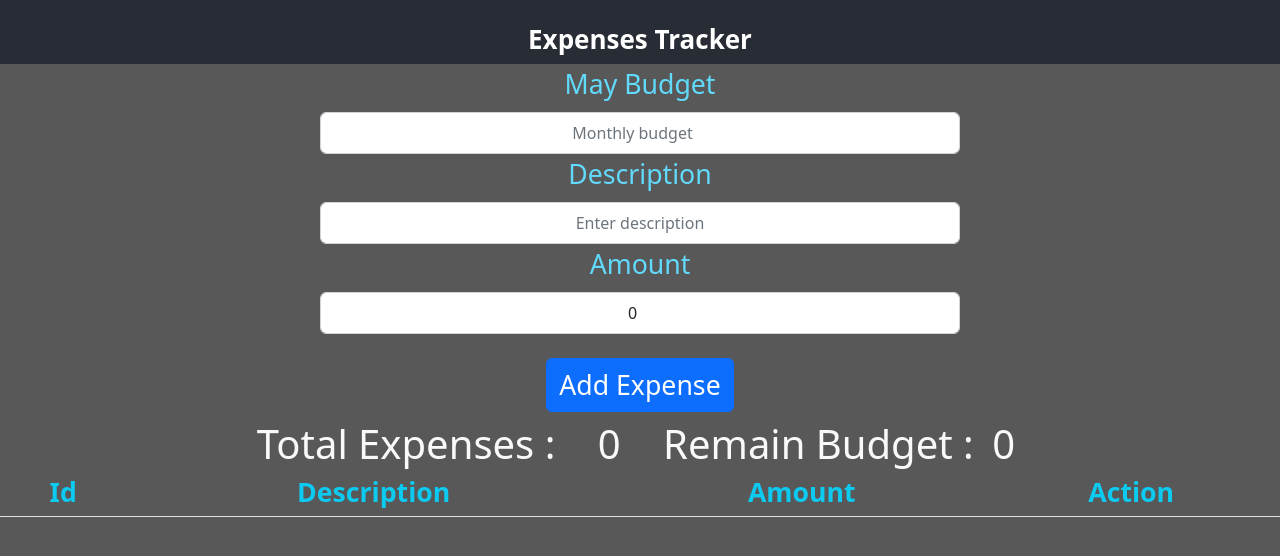
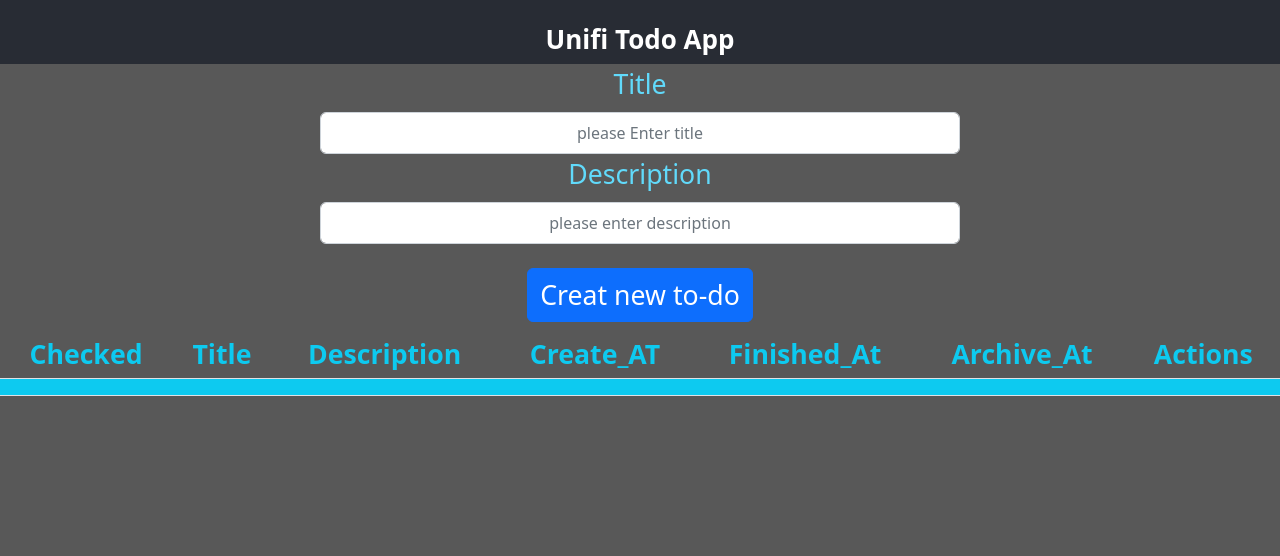
Before and after one commit to ashehata8888/expense_tracker, a React (Create React App) app: page / in a window 1280 px wide. Shown: the top 556 px of the page. Built offline with nearby package versions, Linux system fonts and the light colour scheme.

Commit message:
first commet

```diff
--- a/src/App.css
+++ b/src/App.css
@@ -35,12 +35,12 @@
   color: #61dafb;
 }
 
-.budget {
+.title {
   color : #61dafb;
   font-size: 20pt;
 }
 
-.budgetTxt {
+.titleTxt {
   font-size: 20pt;
   min-width: 450px;
 }
--- a/src/App.js
+++ b/src/App.js
@@ -16,7 +16,7 @@ function App() {
   return (
     <div className="App">
       <header className="App-header">
-       Expenses Tracker
+       Unifi Todo App
       </header>
 
 
--- a/src/DynamicTable.jsx
+++ b/src/DynamicTable.jsx
@@ -9,16 +9,34 @@ import 'react-toastify/dist/ReactToastify.css';
 function DynamicTable(){
 
   const [TableData,setTableData] = useState([{
-    Id: "" , Description:"", Amount:0 ,Action:""
+    // Id: "" , Description:"", Amount:0 ,Action:""
+    Checked:"", Title:"", Description:"", Create_AT:"",Finished_At:"",Archive_At:"",Actions:""
   }])
+
+  const [title,settitle] = useState("")
   const [description,setDescription] = useState('')
-  const [amount, setAmount] = useState(0)
+  const [createdAt, setcreatedAt] = useState('')
+  const [finishedAt, setfinishedAt] = useState('')
+  const [archiveAt, setarchiveAt] = useState('')
+  const [checked,setChecked]=useState(false)
+
   const [realDelete,setRealDelete] = useState(0)
+  const [realEdit,setRealEdit] = useState(0)
+  const [realArchive,setRealArchive] = useState(0)
+
   const [dayId,setDayId] = useState(1)
+  const [checkboxInx,setCheckboxInx]=useState(0)
+
+
   const [totalExp , setTotalExp] = useState(0)
-  const [budgetRem,setBudgetRem] = useState(0)
+  const [titleRem,settitleRem] = useState(0)
+  const [amount,setAmount]=useState(0)
 
-  const [budget,setBudget] = useState("")
+  const [actions,setAction]=useState('Ahmed')
+
+
+
+
 
   const d = new Date();
 let month = d.getMonth() + 1 ;
@@ -93,31 +111,31 @@ useEffect(()=>{
 
   const newList = clonforDel.filter((item) => item.Id !== realDelete);
   setTableData(newList)
-let totalArr = []
-  let total = 0
-  for(let x = 0 ; x < newList.length ; x++){
-     total = total + TableData != undefined && newList[x]["Amount"]
-     console.log("totalTest", TableData != undefined && newList[x]["Amount"])
-     console.log("testX",x)
-    //  setTotalExp(total)
-    totalArr.push(parseInt(newList[x]["Amount"]))
 
-  }
-  // console.log("totalArrTest",totalArr)
-  const sum = totalArr.reduce((partialSum, a) => partialSum + a, 0);
-console.log("totalArrTest",sum); // 6
+},[realDelete])
 
-  setTotalExp(sum)
 
-  setBudgetRem(budget - sum)
-},[realDelete])
+// test
+useEffect(()=>{
+
+  const date = new Date().toLocaleString()
+
+    const archiveTodo = (inx)=>{
+      let cloneTable = [...TableData]
+      cloneTable[inx].Archive_At=date
+      setTableData(cloneTable)
+      }
+      realArchive > 0 && realArchive !=  undefined && archiveTodo(realArchive)
+
+
+},[realArchive])
 
 
 
 
   const trashIconButton = (inx)=>{
 
-    // console.log("testCloneDelIn",clonforDel)
+    console.log("testCloneDelIn",inx)
 
     const onclickTrash = (inx) =>{
 
@@ -127,12 +145,88 @@ console.log("totalArrTest",sum); // 6
 
     }
 
+    const onclickArchive = (inx) => {
+      setRealArchive(inx)
+     }
+
+
+    const onclickEdit = (inx) => {
+     setRealEdit(inx)
+    }
+
     console.log("test for inx of Delete Obj...",inx)
-    return(
-      <button className="btn btn-danger" onClick={(e)=>{onclickTrash(inx)}
-    }>🗑️</button>
+
+    return (
+  <>
+     <button className="mr-2" style={{marginRight:"8px",background:"none"}} onClick={(e)=>{onclickTrash(inx)}}>🗑️</button>
+     <button className="mr-2" style={{marginRight:"8px",background:"none"}} onClick={(e)=>{onclickEdit(inx)}}>🖊</button>
+     <button className="mr-2" style={{marginRight:"8px",background:"none"}} onClick={(e)=>{onclickArchive(inx)}}>💾</button>
+  </>
+
     )
 
+
+  }
+
+
+  useEffect(()=>{
+
+    const date = new Date().toLocaleString()
+
+    const finishedTodo = (checkboxInx)=>{
+      console.log("testtableData",TableData)
+      console.log("testtableData",checkboxInx)
+      let cloneTable = [...TableData]
+      cloneTable[checkboxInx].Finished_At=date
+      setTableData(cloneTable)
+      }
+      checkboxInx > 0 && checkboxInx !=  undefined && finishedTodo(checkboxInx)
+// trashIconButton(checkboxInx)
+
+  },[checkboxInx])
+  // dayId,
+
+
+  let cloneTable = [...TableData]
+  // console.log("cloneTable",TableData)
+
+
+  const checkBox = (inx)=>{
+
+
+
+    const date = new Date().toLocaleString()
+    console.log("cloneTable",cloneTable)
+    const handleChange = (e) => {
+
+
+      setChecked(e.target.checked)
+
+  console.log("testonChange",e.target.checked)
+      if(e.target.checked == true){
+        console.log("the check box checked successfully")
+        // setfinishedAt("finished")
+        setCheckboxInx(inx)
+        // finishedTodo(inx)
+
+
+  // cloneTable[inx].Finished_At="finished"
+  console.log("cloneTable",inx)
+  setTimeout(()=>console.log("cloneTable",TableData),100)
+
+  // setTableData(cloneTable)
+
+      }
+
+
+      setTimeout(()=>console.log("testCheckBoxdate",finishedAt),200)
+    };
+    return (
+      <div>
+      <input type="checkbox" onChange={(e)=>handleChange(e)} />
+    </div>
+      // <input type="checkbox" id={inx}  />
+    )
   }
 
   // if (TableData != undefined && TableData[0].Id == 0 && TableData.length == 2){
@@ -143,8 +237,8 @@ console.log("totalArrTest",sum); // 6
   // let dayId = TableData != undefined && TableData.length - 1
 
   const addvalidate = ()=>{
-    if(budget != "" && description != "" && amount != 0){
-      addExp()
+    if(title != "" && description != ""){
+      addTodo()
     } else {
 
       toast("Please complete all entries!!!"
@@ -165,13 +259,22 @@ console.log("totalArrTest",sum); // 6
   }
 
 
-  const addExp = ()=>{
+  const addTodo = ()=>{
+    const date = new Date().toLocaleString()
+
+
     // e.preventDefault()
     // dayId = TableData != undefined && dayId + 1
 
     setDayId(dayId + 1)
 
-    let mainObj = {Id: dayId , Description:`${description}`, Amount:amount ,Action:trashIconButton(dayId)}
+console.log("testDate",date)
+    setcreatedAt(date)
+
+
+    let mainObj = {
+      Id: dayId ,
+      Checked:checkBox(dayId),Title:`${title}`, Description:`${description}`, Create_AT:`${date}` , Finished_At:`${finishedAt}`,Archive_At:`${archiveAt}`,Actions:trashIconButton(dayId)}
     let cloneTableData = TableData != undefined && [...TableData]
      cloneTableData = TableData != undefined && [...cloneTableData,mainObj]
 
@@ -184,30 +287,10 @@ console.log("totalArrTest",sum); // 6
 
     // const newList = clonforDel.filter((item) => item.Id !== realDelete);
     // setTableData(newList)
-  let totalArr = []
-    let total = 0
-    setTimeout(()=>{
 
-      for(let x = 0 ; x < cloneTableData.length ; x++){
-        total = total + cloneTableData != undefined && cloneTableData[x]["Amount"]
-        console.log("totalTest", cloneTableData[x]["Amount"])
-        console.log("testX",x)
-       //  setTotalExp(total)
-       totalArr.push(parseInt(cloneTableData[x]["Amount"]))
-      //  totalArr.push(parseInt(amount))
-      console.log("totalArr..",totalArr)
 
-   //     const sum = totalArr.reduce((partialSum, a) => partialSum + a, 0);
-   // console.log("totalArrTest",sum); // 6
-     }
-     // console.log("totalArrTest",totalArr)
-     const sum = totalArr.reduce((partialSum, a) => partialSum + a, 0);
-   console.log("totalArrTest",sum); // 6
 
-    setTotalExp(sum)
 
-    setBudgetRem(budget - sum)
-    },0)
 
 
 
@@ -247,7 +330,7 @@ const tdData =() =>{
                 {
 
                    column.map((v)=>{
-                       return <td key={v} className= { amount === 0  ? "bg-info text-info " : "bg-info" }  style={{fontSize:"20pt"}}>{data[v]}</td>
+                       return <td key={v} className="bg-info"  style={{fontSize:"20pt"}}>{data[v]}</td>
                    })
                 }
            </tr>
@@ -262,59 +345,54 @@ const tdData =() =>{
   return (
 <>
 <ToastContainer />
-<div className="budget">
-         <span >{currMonth(month)}</span>  Budget <span>
+<div className="title">
+         {/* <span >{currMonth(month)}</span>  */}
+          Title <span>
           <input
           required
            className="form-control w-50 p-2 text-center col-md-8 offset-md-3 mt-2"
-          //  className="budgetTxt"
-          placeholder='Monthly budget'
-         type="number"
+          //  className="titleTxt"
+          placeholder="please Enter title"
+         type="text"
          onChange={(e)=>{
-
-            setBudget(e.target.value.replace(/\D/g, ''))
-
+            settitle(e.target.value)
         }}
-        value={budget}
+        value={title}
          ></input>
          </span>
         </div>
 
-    <div className="budget">
+    <div className="title">
         Description <span>
           <input
           required
-          // className="budgetTxt"
+          // className="titleTxt"
           className="form-control w-50 p-2 text-center col-md-8 offset-md-3 mt-2"
-          placeholder='Enter description'
+          placeholder='please enter description'
          type='text'
          onChange={(e)=>setDescription(e.target.value)}
          value={description}
          ></input>
          </span>
-         Amount <span>
+
+         {/* Amount <span>
           <input
           required
-          // className="budgetTxt"
+          // className="titleTxt"
           className="form-control w-50 p-2 text-center col-md-8 offset-md-3 mt-2"
           placeholder='Enter Amount'
           type='number'
           onChange={(e)=>setAmount(e.target.value)}
           value={amount}
          ></input>
-         </span>
+         </span> */}
+
          <button
          className="btn btn-primary mt-4 mb-2"
-         style={{fontSize:"20pt"}} onClick={()=>addvalidate()}>Add Expense</button>
+         style={{fontSize:"20pt"}} onClick={()=>addvalidate()}>Creat new to-do</button>
         </div>
 
-        <div>
-          <span className=" display-6 text-light"> Total Expenses : </span> <span className=" display-6 text-light px-2 mx-4"> {totalExp}</span>
-          <span className=" display-6 text-light"> Remain Budget :  </span> <span className=" display-6 text-light px-2">{budgetRem}</span>
-        </div>
-
-
-      <table className="table">
+       <table className="table">
         <thead>
          <tr className="display-6 text-info"  style={{fontSize:"20pt" , marginTop:"20px"}}>{ThData()}</tr>
         </thead>
--- a/src/index.js
+++ b/src/index.js
@@ -3,7 +3,7 @@ import ReactDOM from 'react-dom/client';
 import './index.css';
 import App from './App';
 import "bootstrap/dist/css/bootstrap.min.css";
-import "./custom.scss";
+
 
 
 
```
Also changed, not shown: src/custom.scss (deleted), 2 other files (tests, documents, lock files or other folders).
